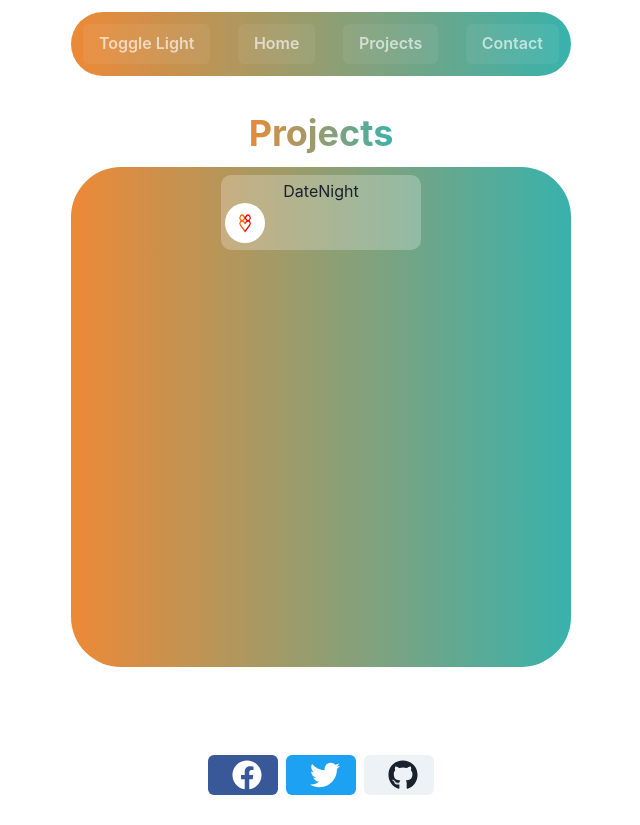
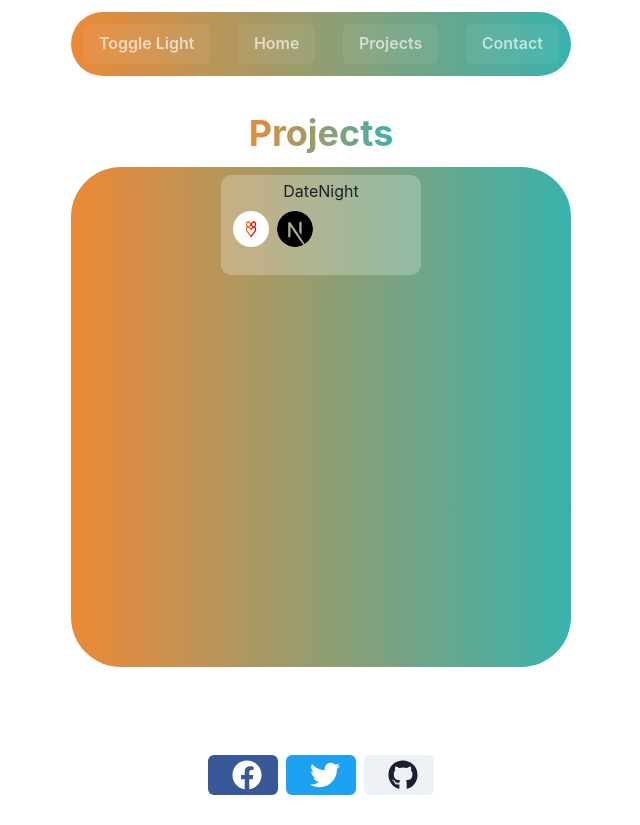
Before and after one commit to nme22/next-portfolio, a Next.js app in the folder portfolio/: page /Projects in a window 1280 px wide. Shown: the whole page, without its empty margins (319-959 px from the left). Built offline with nearby package versions, Linux system fonts and the light colour scheme.

Commit message:
added next.js svg

```diff
--- a/portfolio/pages/Projects.js
+++ b/portfolio/pages/Projects.js
@@ -1,5 +1,21 @@
-import { VStack, Heading, Button, Box, Center, Image } from '@chakra-ui/react';
+import {
+  VStack,
+  Heading,
+  Button,
+  Box,
+  Center,
+  Image,
+  HStack,
+} from '@chakra-ui/react';
 import { motion } from 'framer-motion';
+import {
+  FaSun,
+  FaMoon,
+  FaInstagram,
+  FaGithub,
+  SiNextdotjs,
+  FaReact,
+} from 'react-icons/fa';
 
 const Projects = () => {
   return (
@@ -28,7 +44,7 @@ const Projects = () => {
       >
         <Box
           w={200}
-          h="15%"
+          h="20%"
           bgColor="whiteAlpha.400"
           borderRadius={10}
           d="flex"
@@ -43,13 +59,22 @@ const Projects = () => {
           >
             DateNight
           </motion.button>
-          <Image
-            src="/datingIMG.png"
-            alt="Heart"
-            height={10}
-            width={10}
-            borderRadius={20}
-          />
+          <HStack p={2}>
+            <Image
+              src="/datingIMG.png"
+              alt="Heart"
+              height={9}
+              width={9}
+              borderRadius={20}
+            />
+            <Image
+              src="/next-js.svg"
+              alt="NextJS"
+              height={9}
+              width={9}
+              borderRadius={20}
+            />
+          </HStack>
         </Box>
       </VStack>
     </Box>
```
Also changed, not shown: portfolio/public/next-js.svg (added).
